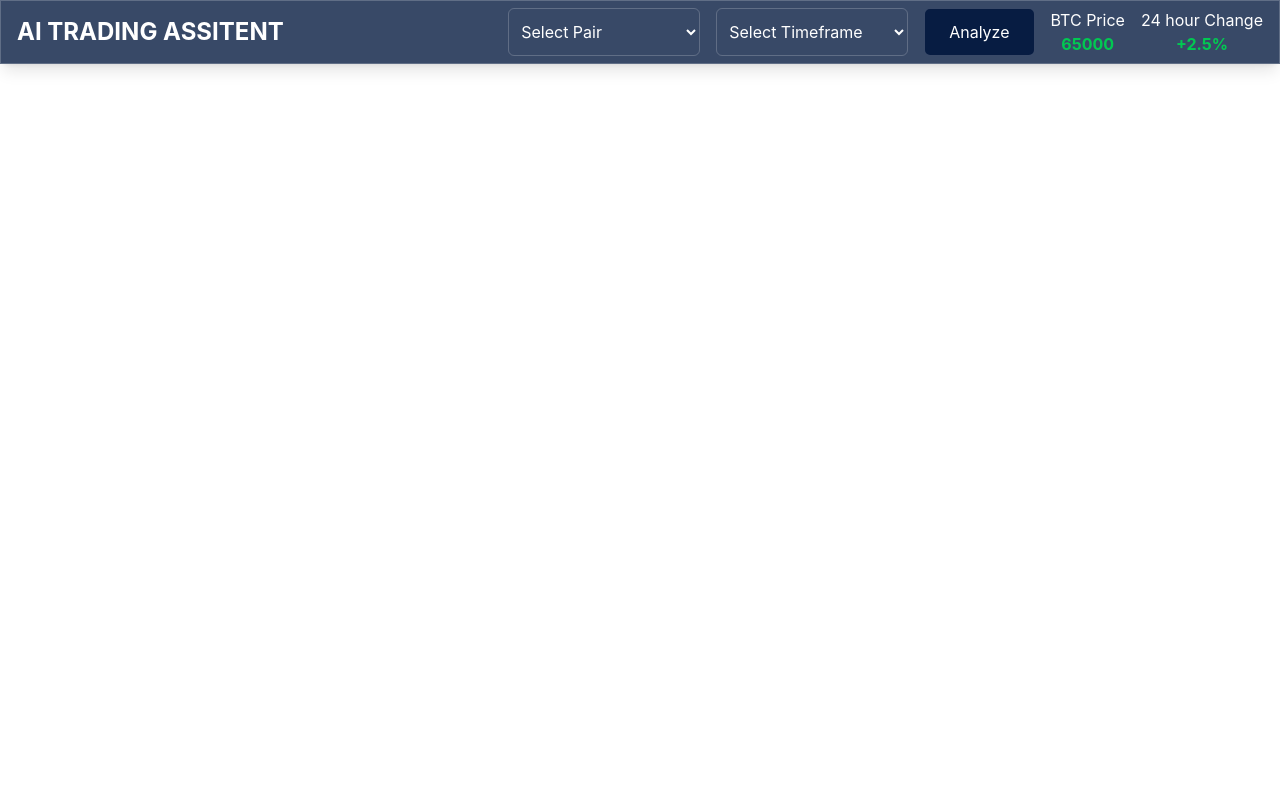
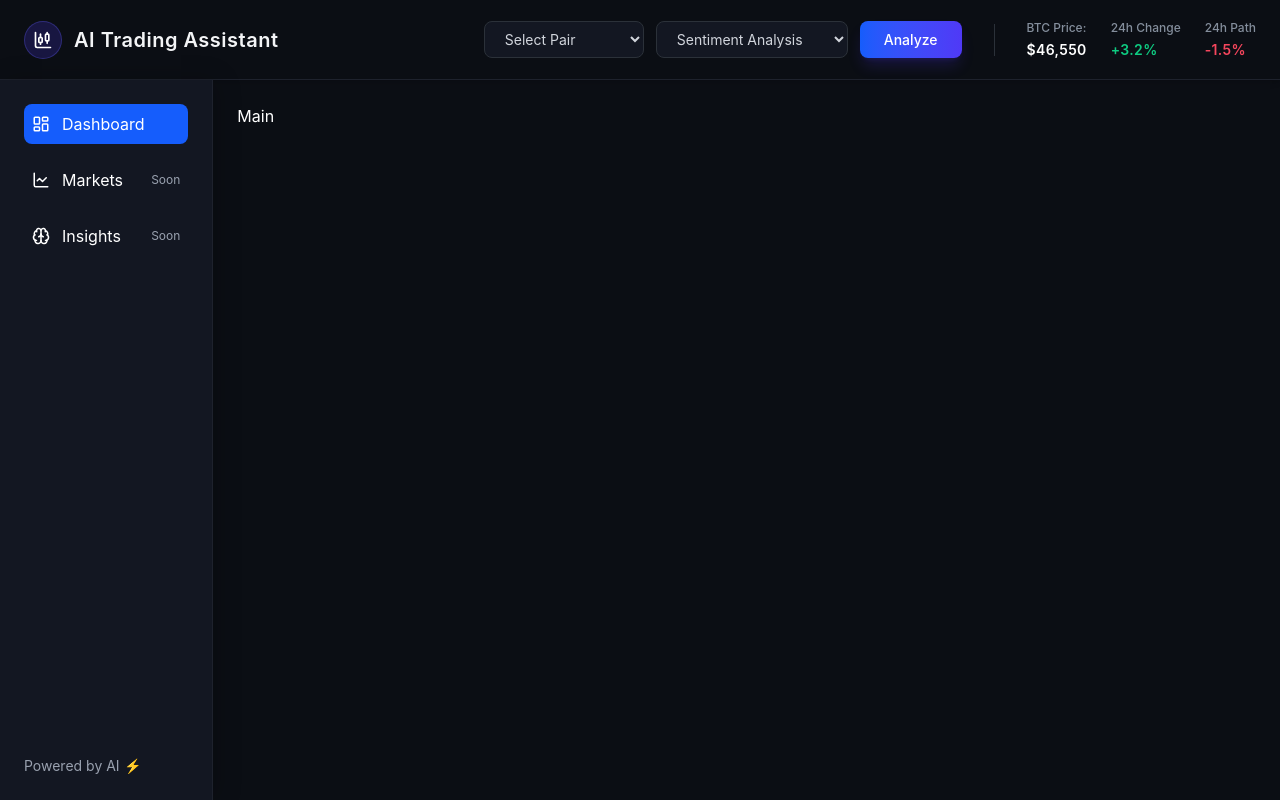
Before and after one commit to mrritikjain/Ai_Trading_Dashboard, a React (Vite) app: page / in a window 1280 px wide. Built offline with nearby package versions, Linux system fonts and the light colour scheme.

Commit message:
sidebar is added in dashboard

```diff
--- a/package.json
+++ b/package.json
@@ -13,6 +13,7 @@
     "@tailwindcss/vite": "^4.2.2",
     "axios": "^1.14.0",
     "chart.js": "^4.5.1",
+    "lucide-react": "^1.7.0",
     "react": "^19.2.4",
     "react-chartjs-2": "^5.3.1",
     "react-dom": "^19.2.4",
--- /dev/null
+++ b/src/Components/Main.jsx
@@ -0,0 +1,7 @@
+import React from "react";
+
+const Main = () => {
+  return <div className="p-6">Main</div>;
+};
+
+export default Main;
--- /dev/null
+++ b/src/Components/Sidebar.jsx
@@ -0,0 +1,38 @@
+import React from "react";
+import { LayoutDashboard, LineChart, Brain } from "lucide-react";
+
+const SideBar = () => {
+  return (
+    <div className="p-6 text-gray-300 flex flex-col justify-between h-full">
+      {/* Top Section */}
+      <div>
+        <nav className="flex flex-col gap-4">
+          {/* Dashboard */}
+          <div className="flex items-center gap-3 p-2 rounded-lg bg-blue-600 cursor-pointer">
+            <LayoutDashboard size={18} />
+            <span>Dashboard</span>
+          </div>
+
+          {/* Markets */}
+          <div className="flex items-center gap-3 p-2 rounded-lg hover:bg-gray-700 cursor-pointer">
+            <LineChart size={18} />
+            <span>Markets</span>
+            <span className="ml-auto text-xs text-gray-400">Soon</span>
+          </div>
+
+          {/* Insights */}
+          <div className="flex items-center gap-3 p-2 rounded-lg hover:bg-gray-700 cursor-pointer">
+            <Brain size={18} />
+            <span>Insights</span>
+            <span className="ml-auto text-xs text-gray-400">Soon</span>
+          </div>
+        </nav>
+      </div>
+
+      {/* Bottom Section */}
+      <div className="text-sm text-gray-400">Powered by AI ⚡</div>
+    </div>
+  );
+};
+
+export default SideBar;
--- a/src/Components/Topbar.jsx
+++ b/src/Components/Topbar.jsx
@@ -1,59 +1,87 @@
 import React from "react";
-
+import { ChartCandlestick } from "lucide-react";
 const TopBar = () => {
   return (
-    <div className="h-16 bg-[#071c42]/80 backdrop-blur-md border border-white/20 shadow-lg flex items-center">
-      <div className="w-full mx-auto px-4 flex justify-between items-center">
+    <div className="h-20 bg-[#0B0E14] border-b border-[#1E222D] flex items-center shadow-md">
+      <div className="w-full mx-auto px-6 flex justify-between items-center">
         <div>
-          <h2 className="text-2xl font-bold font-sans">AI TRADING ASSITENT</h2>
+          <h2 className="text-xl font-semibold text-gray-100 tracking-wide flex items-center gap-3">
+            <div className="bg-indigo-600/20 p-2 rounded-full border border-indigo-500/30">
+              <ChartCandlestick className="text-indigo-400 w-5 h-5" />
             </div>
-        <div className="flex gap-4">
+            AI Trading Assistant
+          </h2>
+        </div>
+        <div className="flex items-center gap-6">
+          <div className="flex gap-3">
             <select
               name="pair"
               id="pair"
-            className="bg-transparent border border-white/20 rounded-md px-2 py-1 w-48"
+              className="bg-[#131722] border border-[#2B3139] text-gray-300 text-sm rounded-lg px-4 py-2 w-40 outline-none focus:border-indigo-500 transition-colors"
             >
-            <option value="" className="text-black">
+              <option value="" className="bg-[#131722] text-gray-300">
                 Select Pair
               </option>
-            <option value="" className="text-black">
+              <option value="BTC/USD" className="bg-[#131722] text-gray-300">
+                BTC/USD
+              </option>
+              <option value="EUR/USD" className="bg-[#131722] text-gray-300">
                 EUR/USD
               </option>
-            <option value="" className="text-black">
+              <option value="GBP/USD" className="bg-[#131722] text-gray-300">
                 GBP/USD
-            </option>
-            <option value="" className="text-black">
-              USD/JPY
               </option>
             </select>
             <select
               name="timeframe"
               id="timeframe"
-            className="bg-transparent border border-white/20 rounded-md px-2 py-1 w-48"
+              className="bg-[#131722] border border-[#2B3139] text-gray-300 text-sm rounded-lg px-4 py-2 w-48 outline-none focus:border-indigo-500 transition-colors"
             >
-            <option value="" className="text-black">
-              Select Timeframe
+              <option value="" className="bg-[#131722] text-gray-300">
+                Sentiment Analysis
               </option>
-            <option value="1h" className="text-black">
-              1h
+              <option value="1h" className="bg-[#131722] text-gray-300">
+                1 Hour
               </option>
-            <option value="4h" className="text-black">
-              4h
+              <option value="4h" className="bg-[#131722] text-gray-300">
+                4 Hours
               </option>
-            <option value="1d" className="text-black">
-              1d
+              <option value="1d" className="bg-[#131722] text-gray-300">
+                1 Day
               </option>
             </select>
-          <button className="bg-[#071c42] border border-white/20 rounded-md px-6 py-1">
+            <button className="bg-gradient-to-r from-blue-600 to-indigo-600 hover:from-blue-500 hover:to-indigo-500 text-white text-sm font-medium rounded-lg px-6 py-2 shadow-lg shadow-indigo-600/20 transition-all">
               Analyze
             </button>
-          <div>
-            <p>BTC Price</p>
-            <p className="text-green-500 font-bold text-center">65000</p>
           </div>
-          <div>
-            <p>24 hour Change</p>
-            <p className="text-green-500 font-bold text-center">+2.5%</p>
+
+          <div className="h-8 w-px bg-[#2B3139] mx-2"></div>
+
+          <div className="flex gap-6">
+            <div className="flex flex-col">
+              <span className="text-[#848E9C] text-xs font-medium mb-1">
+                BTC Price:
+              </span>
+              <span className="text-white text-sm font-semibold tracking-wide">
+                $46,550
+              </span>
+            </div>
+            <div className="flex flex-col">
+              <span className="text-[#848E9C] text-xs font-medium mb-1">
+                24h Change
+              </span>
+              <span className="text-[#0ECB81] text-sm font-semibold tracking-wide">
+                +3.2%
+              </span>
+            </div>
+            <div className="flex flex-col">
+              <span className="text-[#848E9C] text-xs font-medium mb-1">
+                24h Path
+              </span>
+              <span className="text-[#F6465D] text-sm font-semibold tracking-wide">
+                -1.5%
+              </span>
+            </div>
           </div>
         </div>
       </div>
--- a/src/Pages/Dashboard.jsx
+++ b/src/Pages/Dashboard.jsx
@@ -1,14 +1,22 @@
 import React from "react";
 import Topbar from "../Components/Topbar";
+import SideBar from "../Components/Sidebar";
+import Main from "../Components/Main";
 
 const Dashboard = () => {
   return (
-    <>
-      <div>
-        <Topbar />
+    <div className="h-screen bg-[#0B0E14] flex flex-col font-sans overflow-hidden">
+      <Topbar />
+      <div className="flex h-[calc(100vh-80px)] w-full">
+        <div className="basis-1/6 bg-[#131722] border-r border-[#1E222D] overflow-y-auto shadow-[4px_0_24px_rgba(0,0,0,0.2)] z-10">
+          <SideBar />
+        </div>
+
+        <div className="basis-5/6  overflow-y-auto">
+          <Main />
+        </div>
       </div>
-      <div></div>
-    </>
+    </div>
   );
 };
 
--- a/src/index.css
+++ b/src/index.css
@@ -7,4 +7,9 @@
     padding: 0;
     color: white;
   }
+
+  body {
+    background-color: #0A0D14;
+    font-family: 'Inter', system-ui, sans-serif;
+  }
 }
```
Also changed, not shown: 1 other file (tests, documents, lock files or other folders). Lines whose indentation alone changed are shown as unchanged.
